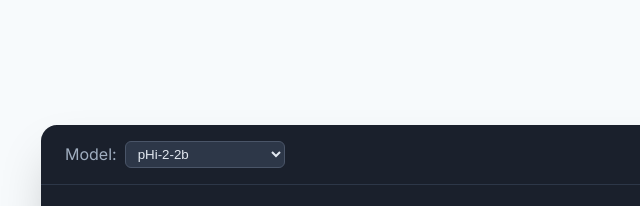
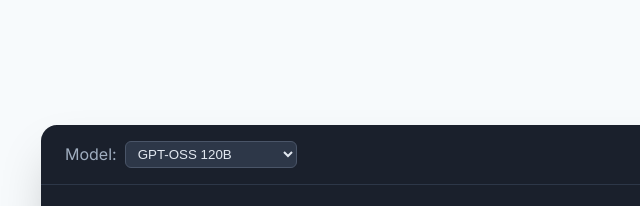
Before and after one commit to raghuvesh1285-gif/Website_project, a plain HTML site: page index.html in a window 1280 px wide. Shown: the part 1135-1341 px from the top of the page, 199-839 px from the left. Drawn offline with nearby package versions, Linux system fonts and the light colour scheme.

Commit message:
Update index.html

```diff
--- a/index.html
+++ b/index.html
@@ -59,8 +59,8 @@
                     <div class="model-selector">
                         <span>Model:</span>
                         <select id="model-select">
-                            <option value="pHi-2-2b">pHi-2-2b</option>
-                            <option value="Lfsscp-120b">Lfsscp-120b (Vision)</option>
+                            <option value="pHi-2-2b">GPT-OSS 120B</option>
+                            <option value="Lfsscp-120b">Llama 4 Scout (Vision)</option>
                         </select>
                     </div>
                 </div>
```
